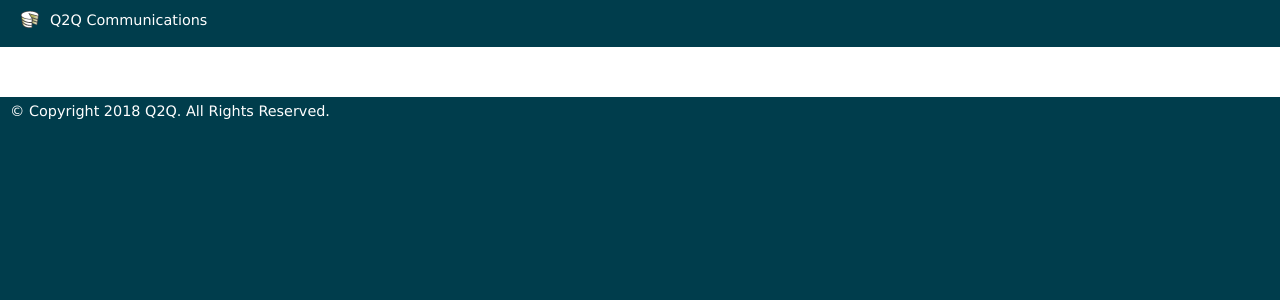
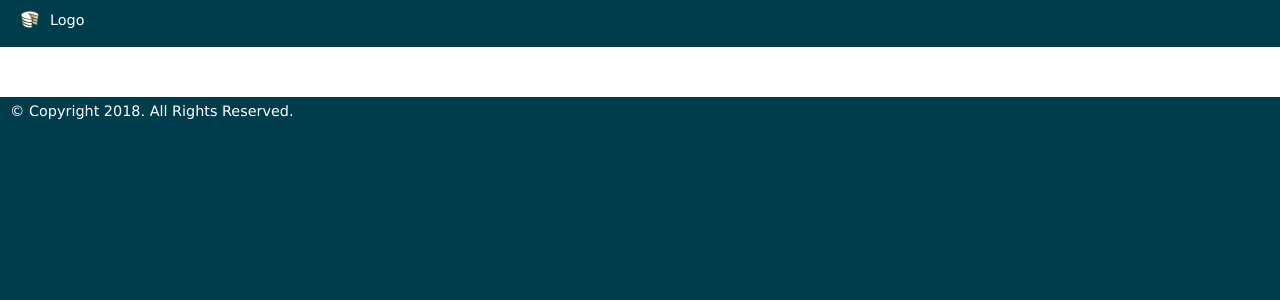
Before and after one commit to carlosq2q/blogCakePHP, a CakePHP app: the page made by app/View/Layouts/q2q.ctp in a window 1280 px wide. Shown: the top 300 px of the page. Run offline with PHP 8.4 and a stand-in for CakePHP, Linux system fonts and the light colour scheme; the template is opened without the code that fills it, so the values that code supplies are empty; some libraries are stand-ins or nearby versions.

Commit message:
second commit updated

```diff
--- a/app/View/Layouts/q2q.ctp
+++ b/app/View/Layouts/q2q.ctp
@@ -38,7 +38,7 @@ $cakeVersion = __d('cake_dev', 'CakePHP %s', Configure::version())
 <body>
 	<div id="container">
 		<div id="header">
-            <div class="logo"><h1>Q2Q Communications</h1></div>
+            <div class="logo"><h1>Logo</h1></div>
             <div class="navBar"></div>
 		</div>
 		<div id="content">
@@ -48,7 +48,7 @@ $cakeVersion = __d('cake_dev', 'CakePHP %s', Configure::version())
 			<?php echo $this->fetch('content'); ?>
 		</div>
 		<div id="footer">
-            © Copyright 2018 Q2Q. All Rights Reserved.
+            © Copyright 2018. All Rights Reserved.
 		</div>
 	</div>
 </body>
```
Also changed, not shown: 9 other files.
